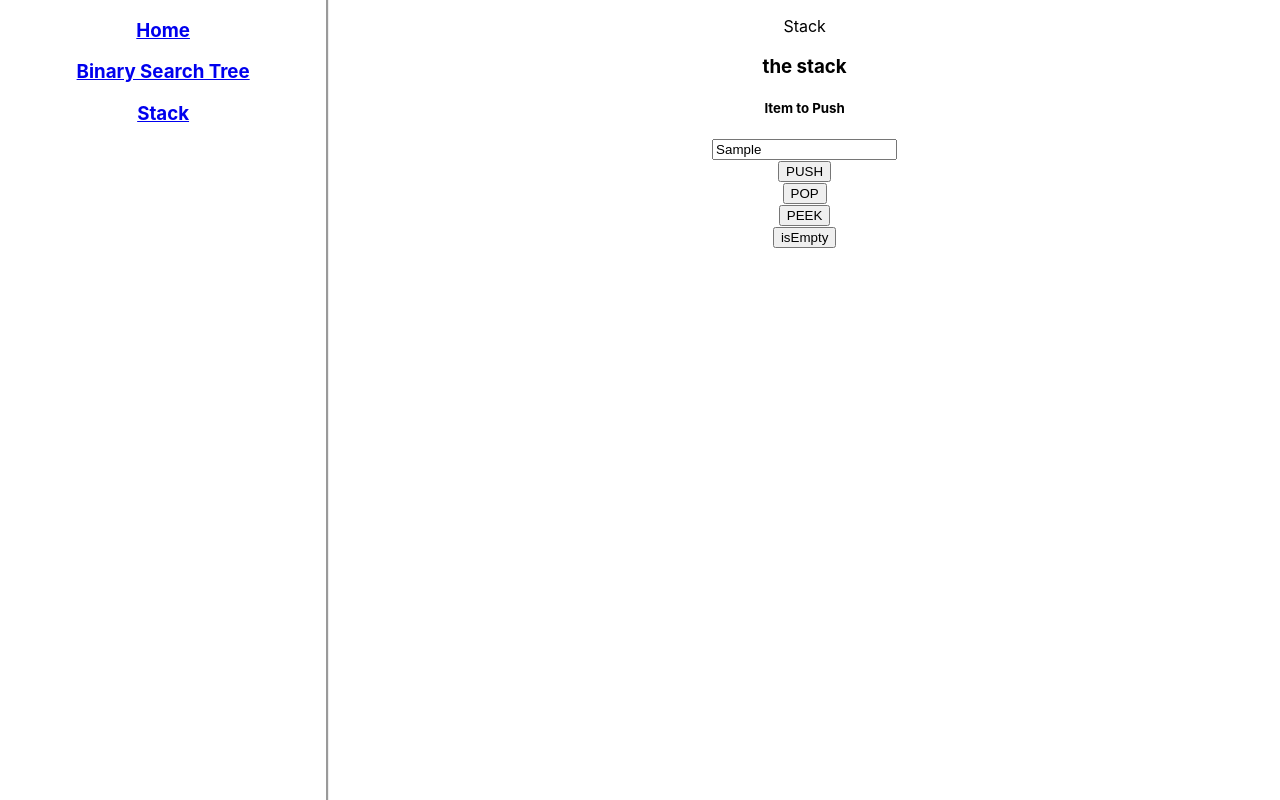
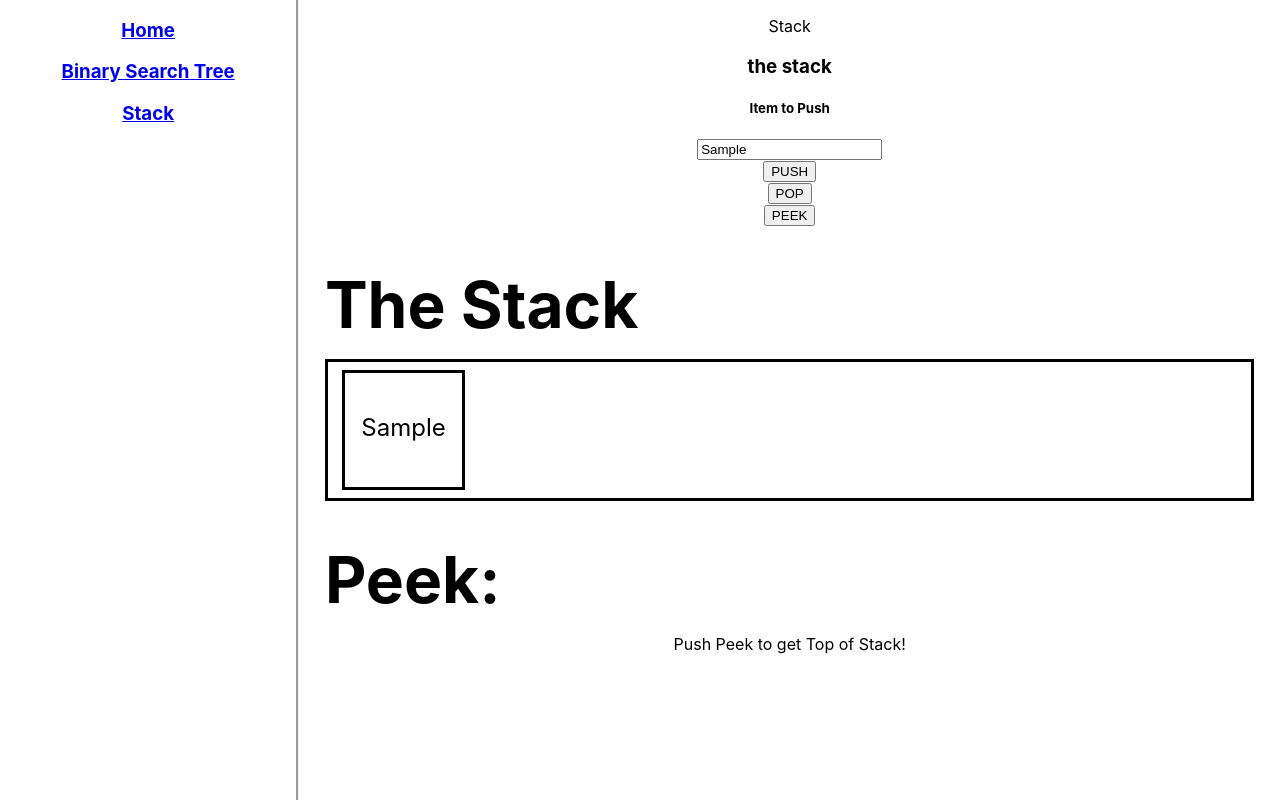
Before and after one commit to k-westbrook/help-my-data-structure, a React (Create React App) app: page /stack in a window 1280 px wide. Both pictures are taken after typing "Sample" into the empty fields and a click on the button "PUSH". Built offline with nearby package versions, Linux system fonts and the light colour scheme.

Commit message:
updated stack

```diff
--- a/src/App.css
+++ b/src/App.css
@@ -43,3 +43,43 @@
 .route-container{
 flex-grow: 5;
 }
+
+.stack-container{
+  margin-left:2vw;
+margin-right:2vw;
+}
+
+.stack-display-container
+{
+display: flex;
+flex-wrap: wrap;
+border-style: solid;
+padding:1vh;
+font-size: 3vh;
+min-height: 15vh;
+}
+.stack-header
+{
+  font-size: 8vh;
+  text-align: left;
+  padding:0;
+  margin-top:5vh;
+  margin-bottom: 2vh;
+}
+
+.stack-item{
+  margin-left:.5vw;
+  margin-right:.5vw;
+padding:2vh;
+border-style:solid;
+
+}
+
+.stack-peek
+{
+  font-size: 8vh;
+  text-align: left;
+  padding:0;
+  margin-top:5vh;
+  margin-bottom: 2vh;
+}
--- a/src/Components/StackComponents/PushForm.js
+++ b/src/Components/StackComponents/PushForm.js
@@ -28,10 +28,7 @@ class PushForm extends React.Component {
           <button onClick={this.props.handlePop}>POP</button>
         </div>
         <div>
-          <button>PEEK</button>
-        </div>
-        <div>
-          <button>isEmpty</button>
+          <button onClick={this.props.handlePeek}>PEEK</button>
         </div>
       </div >
     );
--- a/src/Components/StackComponents/Stack.js
+++ b/src/Components/StackComponents/Stack.js
@@ -2,16 +2,20 @@ import React from 'react';
 import '../../App.css';
 import { StackDS } from '../../DataStructures/StackDS'
 import PushForm from './PushForm';
+import StackDisplay from './StackDisplay';
 
 class Stack extends React.Component {
 
   constructor() {
     super();
     this.state = {
-      stack: null
+      stack: null,
+      isPeek: false,
+      peek: null
     }
     this.handlePush = this.handlePush.bind(this);
     this.handlePop = this.handlePop.bind(this);
+    this.handlePeek = this.handlePeek.bind(this);
   }
 
   componentDidMount() {
@@ -23,17 +27,24 @@ class Stack extends React.Component {
   }
 
   handlePush(evt) {
-
+    let newStackDS = this.state.stack;
     evt.preventDefault();
     let itemToBePushed = evt.target.pushedItem.value;
-    this.state.stack.push(itemToBePushed);
-    console.log(this.state.stack)
+    newStackDS.push(itemToBePushed)
+    this.setState({ stack: newStackDS, isPeek: false });
 
   }
 
-  handlePop(evt) {
-    this.state.stack.pop();
-    console.log(this.state.stack)
+  handlePop() {
+    let newStackDS = this.state.stack;
+    newStackDS.pop();
+    this.setState({ stack: newStackDS, isPeek: false });
+  }
+
+  handlePeek() {
+    const top = this.state.stack.peek();
+    this.setState({ isPeek: true, peek: top });
+
   }
   render() {
 
@@ -52,8 +63,33 @@ class Stack extends React.Component {
               <h3>the stack</h3>
             </div>
             <div>
-              <PushForm handlePush={this.handlePush} handlePop={this.handlePop} />
+              <PushForm handlePush={this.handlePush} handlePop={this.handlePop} handlePeek={this.handlePeek} />
             </div>
+            <div>
+              <h5 className='stack-header'>The Stack</h5>
+              <StackDisplay stack={this.state.stack} />
+            </div>
+
+            <div>
+              <h5 className='stack-peek'>Peek:</h5>
+              {(!this.state.isPeek) ?
+                <div>
+                  <p>Push Peek to get Top of Stack!</p>
+                </div> :
+                <div>
+                  {(this.state.peek) ?
+                    <div>
+                      <p>{this.state.peek}</p>
+                    </div> :
+                    <div>
+                      <p>Stack is Empty</p>
+                    </div>
+                  }
+                </div>
+
+              }
+            </div>
+
           </div>
         }
         <div>
--- /dev/null
+++ b/src/Components/StackComponents/StackDisplay.js
@@ -0,0 +1,22 @@
+import React from 'react';
+import '../../App.css';
+
+export default function StackDisplay(props) {
+  let count = -1;
+  return (
+    < div className='stack-display-container' >
+      {
+        props.stack.stack.map(item => {
+
+          count++;
+          return (
+            <div className='stack-item' key={count}>
+              <p>{item}</p>
+            </div>
+          )
+        })
+      }
+
+    </div >
+  )
+}
```
